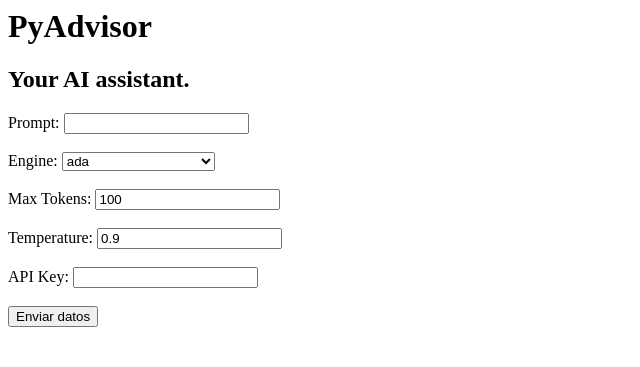
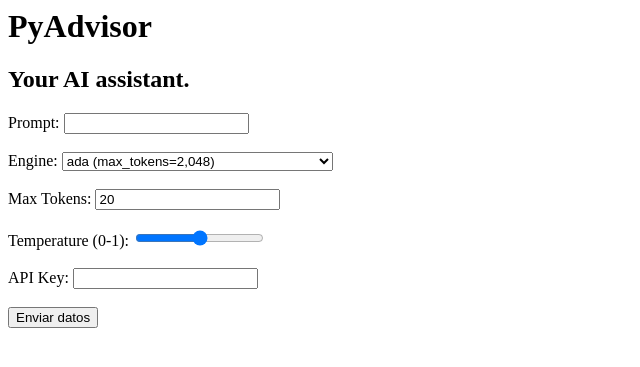
Before and after one commit to seenstevo/GPT3-App-Post-creator, a Flask app: page / in a window 1280 px wide. Shown: the top 367 px of the page, without its empty margins (0-640 px from the left). Run offline with Flask 2, Linux system fonts and the light colour scheme.

Commit message:
temp slider and max tokens set

```diff
--- a/app.py
+++ b/app.py
@@ -22,9 +22,10 @@ def my_form_post():
     max_tokens = request.form['max_tokens']
     api_key = request.form['api_key']
 
-    if modules.inputs_non_empty(prompt, api_key, temperature, max_tokens):
+    if modules.inputs_non_empty(prompt, api_key, max_tokens):
         temperature = float(temperature)
-        max_tokens = int(float(max_tokens))
+        # reset max_tokens if set above max_tokens max
+        max_tokens = modules.check_max_tokens(int(float(max_tokens)), engine)
 
         # send these to the gpt model
         # seria util saber si hay un error con la respuesta con GPT y hacemos un try, except o algo
@@ -43,4 +44,4 @@ def my_form_post():
         return 'Inputs missing, please try again.' + '<p><a href="/">Back</a></p>\n'
 
 if __name__ == "__main__":
-    app.run(host = '0.0.0.0', port = 5000)
+    app.run(host = '0.0.0.0', port = 5000, debug = True)
--- a/app/templates/index.html
+++ b/app/templates/index.html
@@ -15,24 +15,24 @@
 
             <label for="engine">Engine:</label>
             <select id="engine" name="engine"><br>
-                <option value="ada">ada</option>
-                <option value="text-davinci-003">Davinci (text-003)</option>
-                <option value="text-davinci-002">Davinci (text-002)</option>
-                <option value="code-davinci-003">Davinci (code-002)</option>
-                <option value="gpt-3.5-turbo">GPT-Turbo (3.5)</option>
-                <option value="gpt-3.5-turbo-0301">GPT-Turbo-0301 (3.5)</option>
+                <option value="ada">ada (max_tokens=2,048)</option>
+                <option value="text-davinci-003">Davinci-text-003 (max_tokens=4,000)</option>
+                <option value="text-davinci-002">Davinci-text-002 (max_tokens=4,000)</option>
+                <option value="code-davinci-003">Davinci-code-002 (max_tokens=8,000)</option>
+                <option value="gpt-3.5-turbo">GPT-3.5-Turbo (max_tokens=4,096)</option>
+                <option value="gpt-3.5-turbo-0301">GPT-3.5-Turbo-0301 (max_tokens=4,096)</option>
             </select>
 
             <br>
             <br>
 
             <label for="max_tokens">Max Tokens:</label>
-            <input type="text" id="max_tokens" name="max_tokens" value="100"><br>
+            <input type="text" id="max_tokens" name="max_tokens" value="20"><br>
 
             <br>
 
-            <label for="temperature">Temperature:</label>
-            <input type="text" id="temperature" name="temperature" value="0.9"><br>
+            <label for="temperature">Temperature (0-1):</label>
+            <input type="range" id="temperature" name="temperature" min="0" max="1" step="0.1" value="0.5"><br>
 
             <br>
 
```
Also changed, not shown: app/modules.py (+24 -2 lines).
